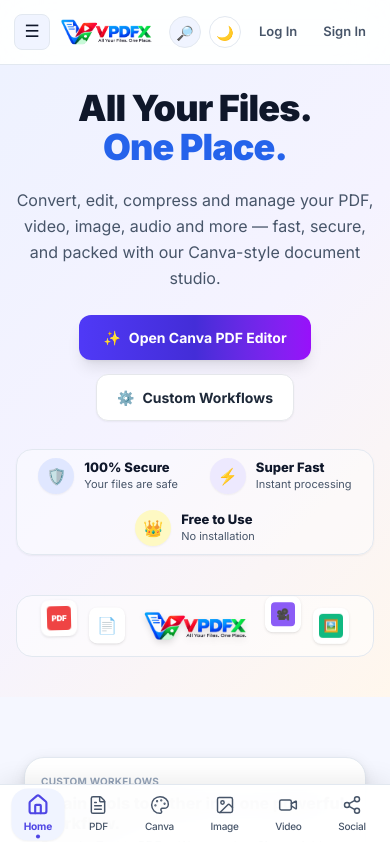
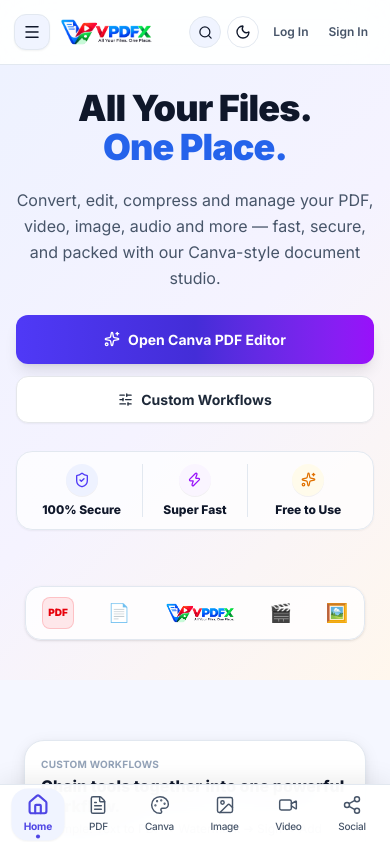
Before and after one commit to manishtarjan2/VPDFX, a Next.js app in the folder apps/web/: page / in a window 390 px wide. Shown: the top 842 px of the page. Built offline with nearby package versions, Linux system fonts and the light colour scheme.

Commit message:
style(home): elegant and symmetrical mobile hero and navbar arrangement

```diff
--- a/apps/web/src/app/page.tsx
+++ b/apps/web/src/app/page.tsx
@@ -1,6 +1,7 @@
 "use client";
 import { useRouter } from "next/navigation";
 import { useState, useEffect } from "react";
+import { Search, Sun, Moon, ShieldCheck, Zap, Sparkles, SlidersHorizontal, ArrowRight, X, Menu } from "lucide-react";
 
 type Tab = "link" | "upload" | "search";
 
@@ -133,10 +134,10 @@
           {/* Hamburger button for mobile/tablets */}
           <button
             onClick={() => setMobileMenuOpen(!mobileMenuOpen)}
-            className="md:hidden w-9 h-9 rounded-lg border border-[var(--border)] bg-[var(--bg-card2)] flex items-center justify-center text-[17px] text-[var(--text-primary)] cursor-pointer"
+            className="md:hidden w-9 h-9 rounded-xl border border-[var(--border)] bg-[var(--bg-card2)] flex items-center justify-center text-[var(--text-primary)] cursor-pointer hover:bg-[var(--bg-card)] transition-colors shadow-xs"
             aria-label="Toggle navigation menu"
           >
-            {mobileMenuOpen ? "✕" : "☰"}
+            {mobileMenuOpen ? <X size={18} /> : <Menu size={18} />}
           </button>
 
           <a href="/" className="flex items-center gap-2 no-underline shrink-0">
@@ -151,19 +152,19 @@
           ))}
         </div>
 
-        <div className="flex items-center gap-2 sm:gap-3">
+        <div className="flex items-center gap-1.5 sm:gap-3">
           {/* Mobile search toggle icon */}
           <button
             onClick={() => setMobileSearchOpen(!mobileSearchOpen)}
-            className="sm:hidden w-8 h-8 rounded-full border border-[var(--border)] bg-[var(--bg-card2)] flex items-center justify-center text-[14px] cursor-pointer"
+            className="sm:hidden w-8 h-8 rounded-full border border-[var(--border)] bg-[var(--bg-card2)] flex items-center justify-center text-[var(--text-primary)] cursor-pointer hover:bg-[var(--bg-card)] transition-colors"
             title="Search"
           >
-            🔎
+            <Search size={15} />
           </button>
 
           {/* Desktop & Tablet Search Bar */}
           <div className="relative hidden sm:flex items-center gap-2 bg-[var(--bg-card2)] border-[1.5px] border-[var(--border)] rounded-full px-3.5 py-1.5 w-[140px] md:w-[190px] lg:w-[220px] focus-within:border-[var(--accent)] transition-all">
-            <span className="text-[var(--text-muted)] text-[13px]">🔎</span>
+            <Search size={15} className="text-[var(--text-muted)] shrink-0" />
             <input
               value={searchValue}
               onChange={(event) => onSearchChange(event.target.value)}
@@ -235,13 +236,13 @@
             )}
           </div>
 
-          <button onClick={onToggle} title="Toggle dark mode" className="w-8 h-8 sm:w-[38px] sm:h-[38px] rounded-full border-[1.5px] border-[var(--border)] bg-[var(--bg-card)] cursor-pointer text-[14px] sm:text-[17px] flex items-center justify-center transition-all shrink-0 hover:border-[var(--accent)] hover:shadow-xs">
-            {dark ? "☀️" : "🌙"}
+          <button onClick={onToggle} title="Toggle dark mode" className="w-8 h-8 sm:w-[38px] sm:h-[38px] rounded-full border-[1.5px] border-[var(--border)] bg-[var(--bg-card)] cursor-pointer text-[var(--text-primary)] flex items-center justify-center transition-all shrink-0 hover:border-[var(--accent)] hover:shadow-xs">
+            {dark ? <Sun size={16} /> : <Moon size={16} />}
           </button>
 
-          <div className="flex items-center gap-1.5 sm:gap-2">
-            <a href="#login" className="text-[var(--text-secondary)] hover:text-[var(--text-primary)] hover:bg-[var(--bg-card2)] font-semibold text-[13px] sm:text-[14px] px-2.5 sm:px-3.5 py-1.5 sm:py-2 rounded-lg transition-all duration-150 whitespace-nowrap no-underline">Log In</a>
-            <a href="#signin" className="text-[var(--text-secondary)] hover:text-[var(--text-primary)] hover:bg-[var(--bg-card2)] font-semibold text-[13px] sm:text-[14px] px-2.5 sm:px-3.5 py-1.5 sm:py-2 rounded-lg transition-all duration-150 whitespace-nowrap no-underline">Sign In</a>
+          <div className="flex items-center gap-1 sm:gap-2">
+            <a href="#login" className="text-[var(--text-secondary)] hover:text-[var(--text-primary)] hover:bg-[var(--bg-card2)] font-semibold text-[12px] sm:text-[14px] px-2 sm:px-3.5 py-1.5 sm:py-2 rounded-lg transition-all duration-150 whitespace-nowrap no-underline">Log In</a>
+            <a href="#signin" className="text-[var(--text-secondary)] hover:text-[var(--text-primary)] hover:bg-[var(--bg-card2)] font-semibold text-[12px] sm:text-[14px] px-2 sm:px-3.5 py-1.5 sm:py-2 rounded-lg transition-all duration-150 whitespace-nowrap no-underline">Sign In</a>
           </div>
         </div>
       </div>
@@ -328,70 +329,65 @@
           </p>
 
           {/* Action CTAs: Direct Editor Link & Tools */}
-          <div className="flex flex-wrap items-center justify-center md:justify-start gap-3.5 mb-7">
+          <div className="flex flex-col sm:flex-row items-stretch sm:items-center justify-center md:justify-start gap-3 mb-7 max-w-[420px] mx-auto md:mx-0">
             <a
               href="/editor"
-              className="flex items-center gap-2 px-6 py-3 rounded-xl bg-gradient-to-r from-indigo-600 via-indigo-700 to-purple-600 text-white font-bold text-[14px] sm:text-[15px] shadow-lg hover:shadow-indigo-500/25 hover:scale-[1.02] active:scale-98 transition-all no-underline"
+              className="flex items-center justify-center gap-2 px-6 py-3.5 rounded-xl bg-gradient-to-r from-indigo-600 via-indigo-700 to-purple-600 text-white font-bold text-[14px] sm:text-[15px] shadow-lg hover:shadow-indigo-500/25 hover:scale-[1.02] active:scale-98 transition-all no-underline"
             >
-              <span>✨</span>
+              <Sparkles size={16} />
               <span>Open Canva PDF Editor</span>
             </a>
             <a
               href="/workflow"
-              className="flex items-center gap-2 px-5 py-3 rounded-xl bg-white dark:bg-white/10 hover:bg-gray-50 border border-gray-200 dark:border-gray-700 text-gray-800 dark:text-gray-100 font-bold text-[14px] sm:text-[15px] shadow-xs hover:scale-[1.02] active:scale-98 transition-all no-underline"
+              className="flex items-center justify-center gap-2 px-5 py-3 rounded-xl bg-white dark:bg-white/10 hover:bg-gray-50 border border-gray-200 dark:border-gray-700 text-gray-800 dark:text-gray-100 font-bold text-[14px] sm:text-[15px] shadow-xs hover:scale-[1.02] active:scale-98 transition-all no-underline"
             >
-              <span>⚙️</span>
+              <SlidersHorizontal size={15} />
               <span>Custom Workflows</span>
             </a>
           </div>
 
-          <div className="inline-flex flex-row items-center justify-center md:justify-start gap-4 sm:gap-6 flex-wrap sm:flex-nowrap p-2 sm:p-2.5 rounded-2xl bg-white/40 dark:bg-white/5 backdrop-blur-md border border-[var(--border)] shadow-xs">
-            <div className="flex items-center gap-2.5 px-2 shrink-0">
-              <div className="w-9 h-9 rounded-full bg-[#e0e7ff] text-[#4f46e5] flex items-center justify-center text-base shrink-0 shadow-xs">🛡️</div>
-              <div className="text-left">
-                <div className="text-[13px] font-extrabold text-[var(--text-primary)] whitespace-nowrap leading-tight">100% Secure</div>
-                <div className="text-[11px] text-[var(--text-secondary)] whitespace-nowrap">Your files are safe</div>
+          {/* Three Feature Badges: Clean responsive 3-column / stack grid */}
+          <div className="grid grid-cols-3 gap-2 sm:gap-4 p-3 rounded-2xl bg-white/70 dark:bg-white/5 backdrop-blur-md border border-[var(--border)] shadow-xs max-w-[460px] mx-auto md:mx-0">
+            <div className="flex flex-col sm:flex-row items-center sm:items-start text-center sm:text-left gap-1.5 sm:gap-2.5">
+              <div className="w-8 h-8 rounded-full bg-indigo-50 dark:bg-indigo-950/40 text-indigo-600 dark:text-indigo-400 flex items-center justify-center shrink-0 shadow-2xs">
+                <ShieldCheck size={16} />
+              </div>
+              <div className="min-w-0">
+                <div className="text-[12px] sm:text-[13px] font-extrabold text-[var(--text-primary)] leading-tight">100% Secure</div>
+                <div className="text-[10px] text-[var(--text-secondary)] hidden xs:block truncate">Files are safe</div>
               </div>
             </div>
 
-            <div className="hidden sm:block w-px h-6 bg-[var(--border)]" />
-
-            <div className="flex items-center gap-2.5 px-2 shrink-0">
-              <div className="w-9 h-9 rounded-full bg-[#ede9fe] text-[#8b5cf6] flex items-center justify-center text-base shrink-0 shadow-xs">⚡</div>
-              <div className="text-left">
-                <div className="text-[13px] font-extrabold text-[var(--text-primary)] whitespace-nowrap leading-tight">Super Fast</div>
-                <div className="text-[11px] text-[var(--text-secondary)] whitespace-nowrap">Instant processing</div>
+            <div className="flex flex-col sm:flex-row items-center sm:items-start text-center sm:text-left gap-1.5 sm:gap-2.5 border-x border-[var(--border)] px-1 sm:px-2">
+              <div className="w-8 h-8 rounded-full bg-purple-50 dark:bg-purple-950/40 text-purple-600 dark:text-purple-400 flex items-center justify-center shrink-0 shadow-2xs">
+                <Zap size={15} />
+              </div>
+              <div className="min-w-0">
+                <div className="text-[12px] sm:text-[13px] font-extrabold text-[var(--text-primary)] leading-tight">Super Fast</div>
+                <div className="text-[10px] text-[var(--text-secondary)] hidden xs:block truncate">Instant process</div>
               </div>
             </div>
 
-            <div className="hidden sm:block w-px h-6 bg-[var(--border)]" />
-
-            <div className="flex items-center gap-2.5 px-2 shrink-0">
-              <div className="w-9 h-9 rounded-full bg-[#fef9c3] text-[#eab308] flex items-center justify-center text-base shrink-0 shadow-xs">👑</div>
-              <div className="text-left">
-                <div className="text-[13px] font-extrabold text-[var(--text-primary)] whitespace-nowrap leading-tight">Free to Use</div>
-                <div className="text-[11px] text-[var(--text-secondary)] whitespace-nowrap">No installation</div>
+            <div className="flex flex-col sm:flex-row items-center sm:items-start text-center sm:text-left gap-1.5 sm:gap-2.5">
+              <div className="w-8 h-8 rounded-full bg-amber-50 dark:bg-amber-950/40 text-amber-600 dark:text-amber-400 flex items-center justify-center shrink-0 shadow-2xs">
+                <Sparkles size={15} />
+              </div>
+              <div className="min-w-0">
+                <div className="text-[12px] sm:text-[13px] font-extrabold text-[var(--text-primary)] leading-tight">Free to Use</div>
+                <div className="text-[10px] text-[var(--text-secondary)] hidden xs:block truncate">No install</div>
               </div>
             </div>
           </div>
         </div>
 
-        <div className="vx-fade-right flex-1 flex flex-col justify-center items-center relative w-full max-w-[420px]">
-          {/* MOBILE HORIZONTAL ICONS */}
-          <div className="flex sm:hidden flex-row items-center justify-center gap-3 w-full bg-white/50 dark:bg-white/5 py-3 rounded-2xl border border-[var(--border)]">
-            <div className="w-9 h-9 bg-white dark:bg-slate-800 rounded-lg shadow-sm flex items-center justify-center animate-[floatA_4s_ease-in-out_infinite]">
-              <div className="bg-[#ef4444] text-white w-6 h-6 rounded flex items-center justify-center text-[8px] font-black tracking-tight">PDF</div>
-            </div>
-            <div className="w-9 h-9 bg-white dark:bg-slate-800 rounded-lg shadow-sm flex items-center justify-center animate-[floatB_5s_ease-in-out_infinite_1s]">
-              <div className="text-[16px]">📄</div>
-            </div>
-            <img src={dark ? "/image-dark.png" : "/image-copy.png"} alt="VPDFX Graphic" className="h-9 object-contain mx-1 drop-shadow-md" />
-            <div className="w-9 h-9 bg-white dark:bg-slate-800 rounded-lg shadow-sm flex items-center justify-center animate-[floatB_4.5s_ease-in-out_infinite_0.5s]">
-              <div className="bg-[#8b5cf6] text-white w-6 h-6 rounded flex items-center justify-center text-[11px]">🎥</div>
-            </div>
-            <div className="w-9 h-9 bg-white dark:bg-slate-800 rounded-lg shadow-sm flex items-center justify-center animate-[floatA_5s_ease-in-out_infinite_1.5s]">
-              <div className="bg-[#10b981] text-white w-6 h-6 rounded flex items-center justify-center text-[12px]">🖼️</div>
-            </div>
+        <div className="vx-fade-right flex-1 flex flex-col justify-center items-center relative w-full max-w-[420px] mt-4 md:mt-0">
+          {/* MOBILE STREAMLINED TOOL CAPSULE */}
+          <div className="flex sm:hidden items-center justify-between gap-2 w-full max-w-[340px] px-4 py-2.5 bg-white/80 dark:bg-slate-900/80 rounded-2xl border border-[var(--border)] shadow-sm backdrop-blur-md">
+            <span className="w-8 h-8 bg-red-500/10 text-red-600 font-black text-[10px] rounded-lg flex items-center justify-center border border-red-500/20">PDF</span>
+            <span className="text-[18px]">📄</span>
+            <img src={dark ? "/image-dark.png" : "/image-copy.png"} alt="VPDFX" className="h-6 object-contain" />
+            <span className="text-[18px]">🎬</span>
+            <span className="text-[18px]">🖼️</span>
           </div>
 
           {/* DESKTOP FLOATING GRAPHIC */}
```
